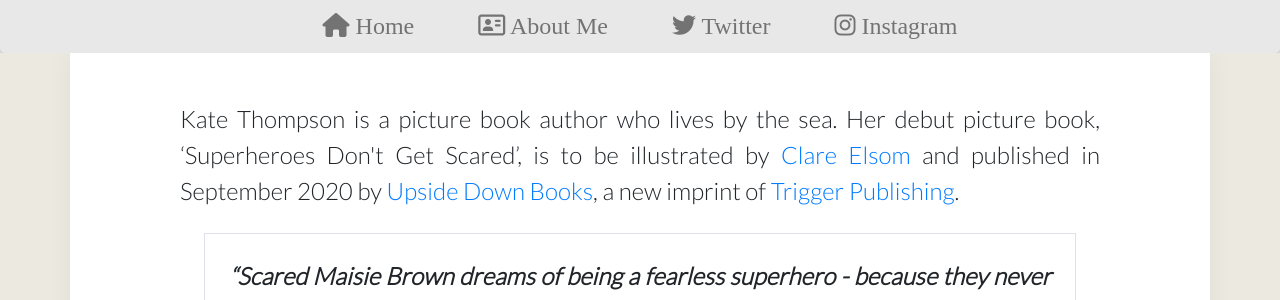
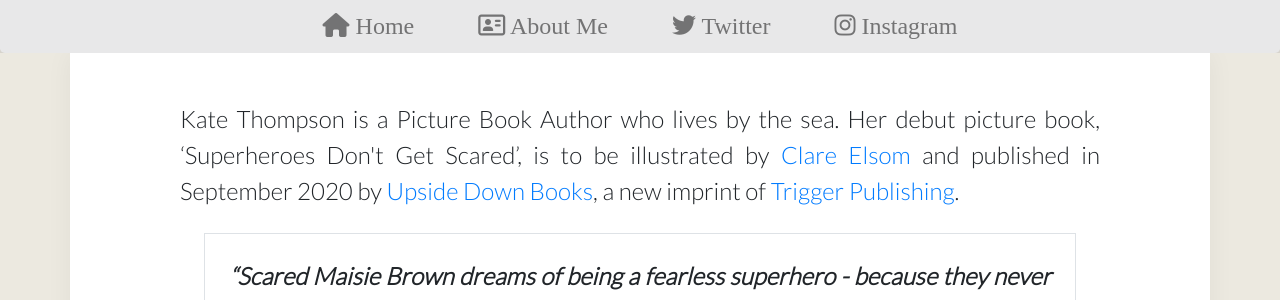
Before and after one commit to KateThompsonWrites/KateThompsonWrites.github.io, a Jekyll site: the page built from index.html, in a window 1280 px wide. Shown: the part 360-660 px from the top of the page. Built offline with Jekyll 4.4.1, drawn with Linux system fonts in a browser that asks for light colours; nearby versions of some CDN libraries; some web fonts are replaced.

```diff
--- a/_config.yml
+++ b/_config.yml
@@ -1,5 +1,5 @@
 title: Kate Thompson
-description: Children's picture book author that lives by the sea. Debut book, Superheros Dont Get Scared.
+description: Picture Book Author who lives in West Sussex by the sea.
 google_analytics: 'UA-114389409-1'
 
 kramdown:
--- a/index.html
+++ b/index.html
@@ -5,7 +5,7 @@ date: 2019-11-09 17:00:00 +0000
 
 <div class="row">
   <div class="col-md-10 mx-auto">
-    <p>Kate Thompson is a picture book author who lives by the sea. Her debut picture book, &lsquo;Superheroes Don&apos;t Get Scared&rsquo;, is to be illustrated by <a href="https://www.elsomillustration.co.uk/">Clare Elsom</a> and published in September 2020 by <a href="http://www.triggerpublishing.com/about-us/">Upside Down Books</a>, a new imprint of <a href="http://www.triggerpublishing.com/">Trigger Publishing</a>.</p>
+    <p>Kate Thompson is a Picture Book Author who lives by the sea. Her debut picture book, &lsquo;Superheroes Don&apos;t Get Scared&rsquo;, is to be illustrated by <a href="https://www.elsomillustration.co.uk/">Clare Elsom</a> and published in September 2020 by <a href="http://www.triggerpublishing.com/about-us/">Upside Down Books</a>, a new imprint of <a href="http://www.triggerpublishing.com/">Trigger Publishing</a>.</p>
 
     <p class="m-4 p-4 border"><strong><em>&ldquo;Scared Maisie Brown dreams of being a fearless superhero - because they never get frightened, right? But when Dad explains that even the strongest, boldest and bravest hero can sometimes feel afraid, and that that&apos;s perfectly fine, Maisie realises that being a superhero is in us all. With fun characters, rhyming text and an awesome message all about normalising fear and realising inner powers, this book is an amazing addition to any little hero&apos;s bookshelf.&rdquo;</em></strong></p>
 
```
